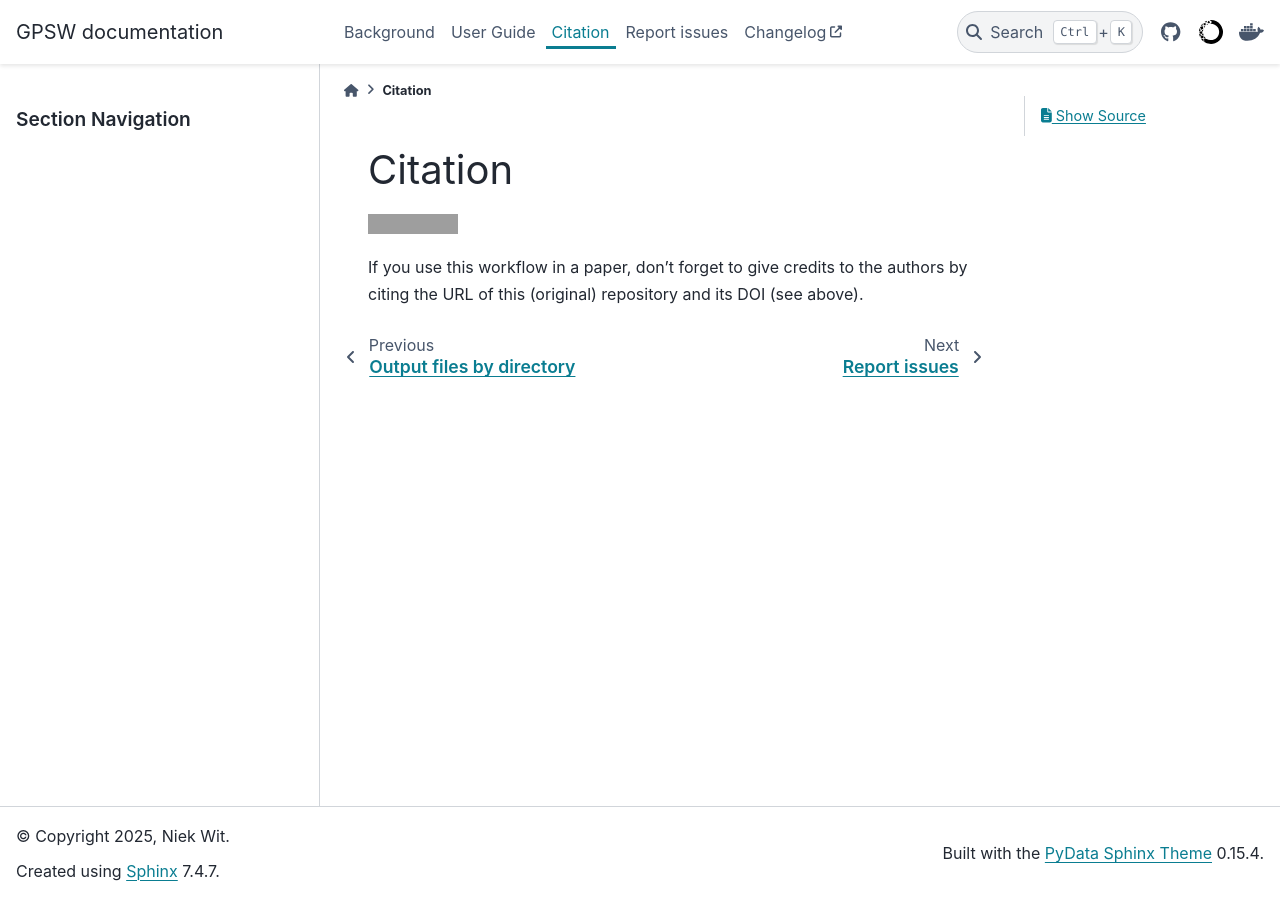
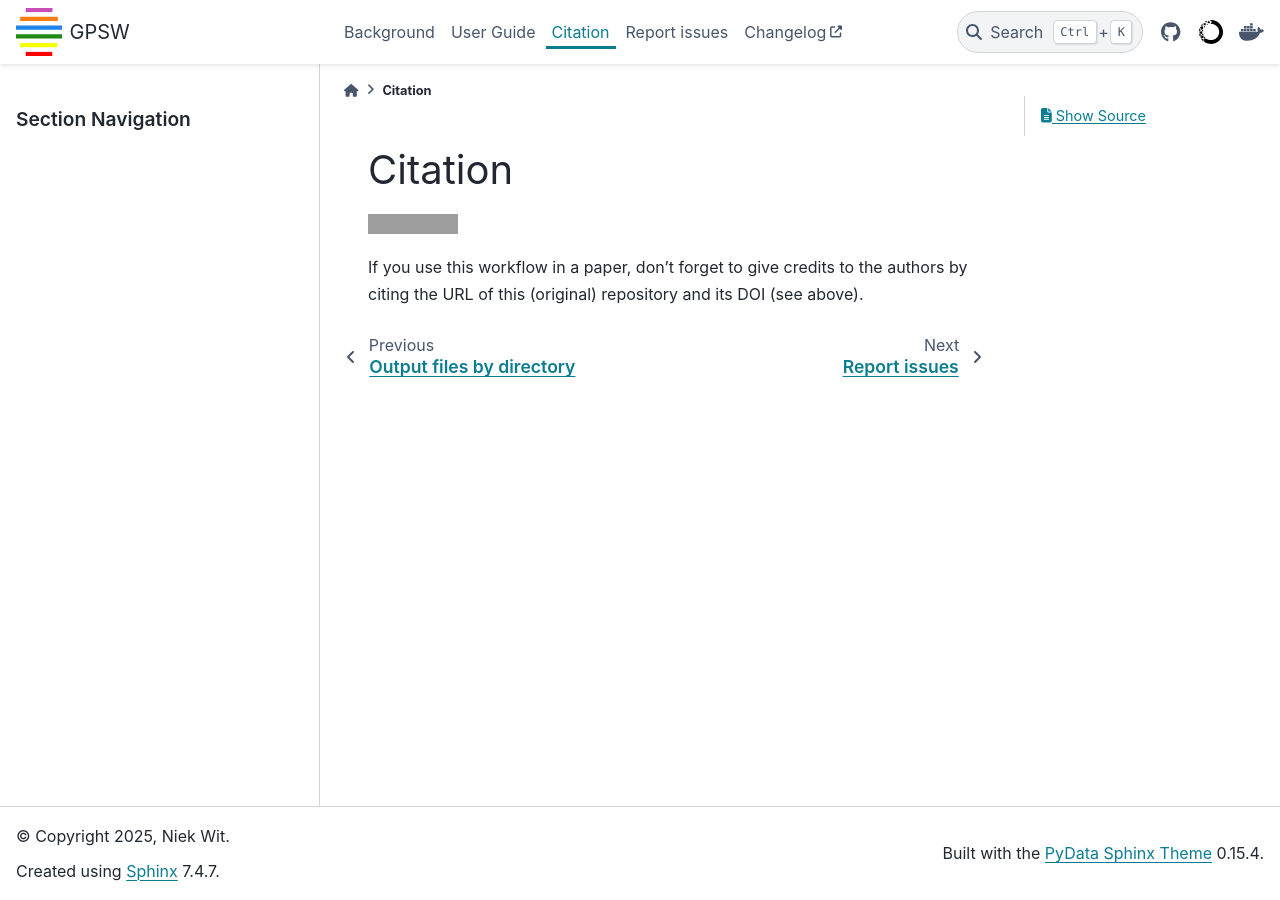
Before and after one commit to niekwit/gps-orfeome, a Sphinx documentation site: the page built from docs/citation.rst, in a window 1280 px wide. Built offline with Sphinx 7.4.7 and the PyData theme 0.15.4, drawn with Linux system fonts in a browser that asks for light colours; grey boxes are pictures that could not be loaded.

Commit message:
added logo

```diff
--- a/docs/conf.py
+++ b/docs/conf.py
@@ -22,6 +22,7 @@ exclude_patterns = []
 # -- Options for HTML output -------------------------------------------------
 html_theme = "pydata_sphinx_theme"
 html_static_path = ["_static"]
+# html_css_files = ["css/custom.css"]
 html_js_files = ["force-light-mode.js"]
 
 # -- Theme options -----------------------------------------------------------
@@ -47,6 +48,11 @@ html_theme_options = {
             "type": "fontawesome",
         },
     ],
+    "logo": {
+        "text": "GPSW",
+        "image_light": "_static/gpsw_logo.svg",
+        "image_dark": "_static/gpsw_logo.svg",
+    },
 }
 
 html_context = {"default_mode": "light"}
```
Also changed, not shown: docs/_static/gpsw_logo.svg (added).
